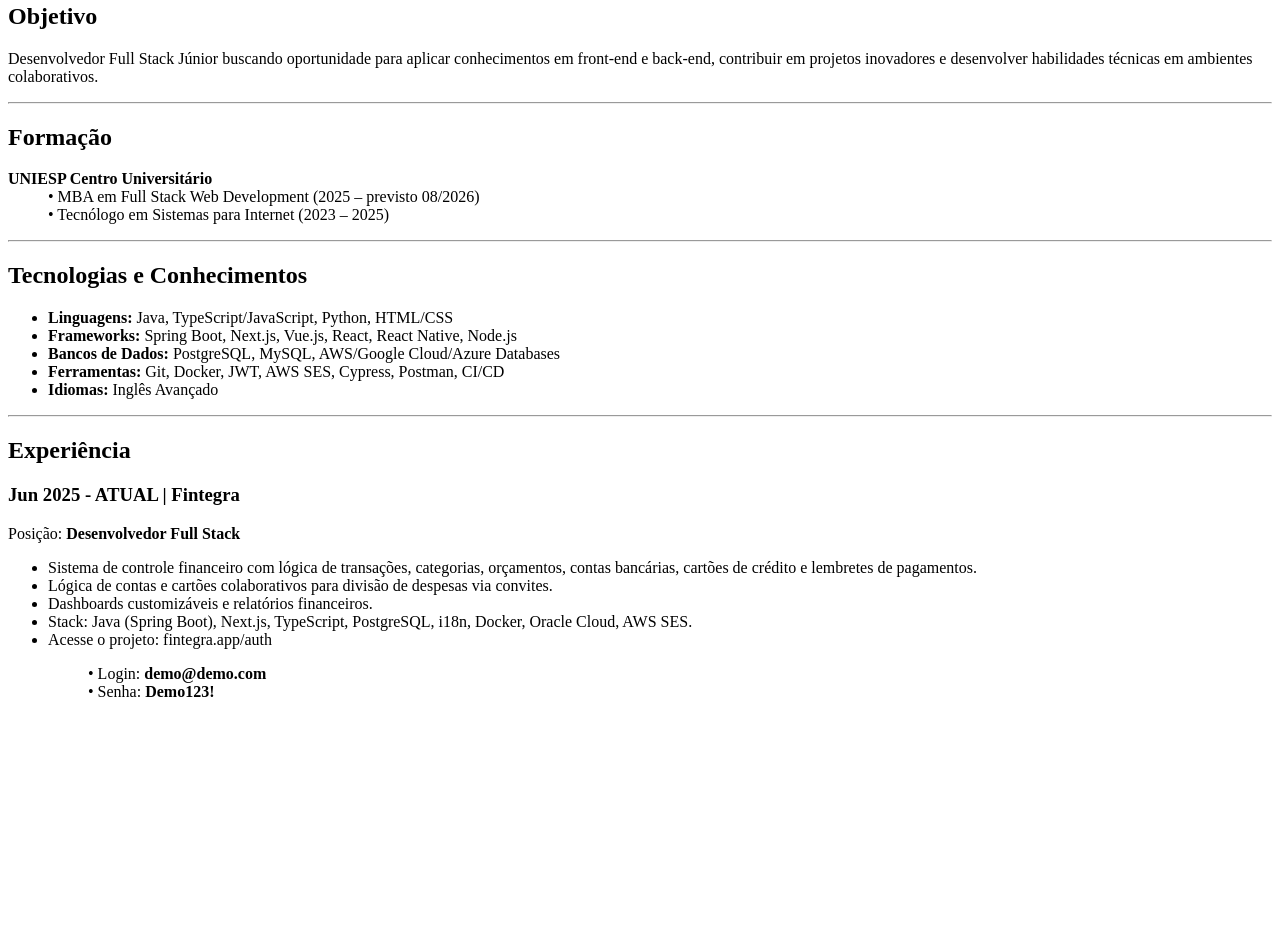
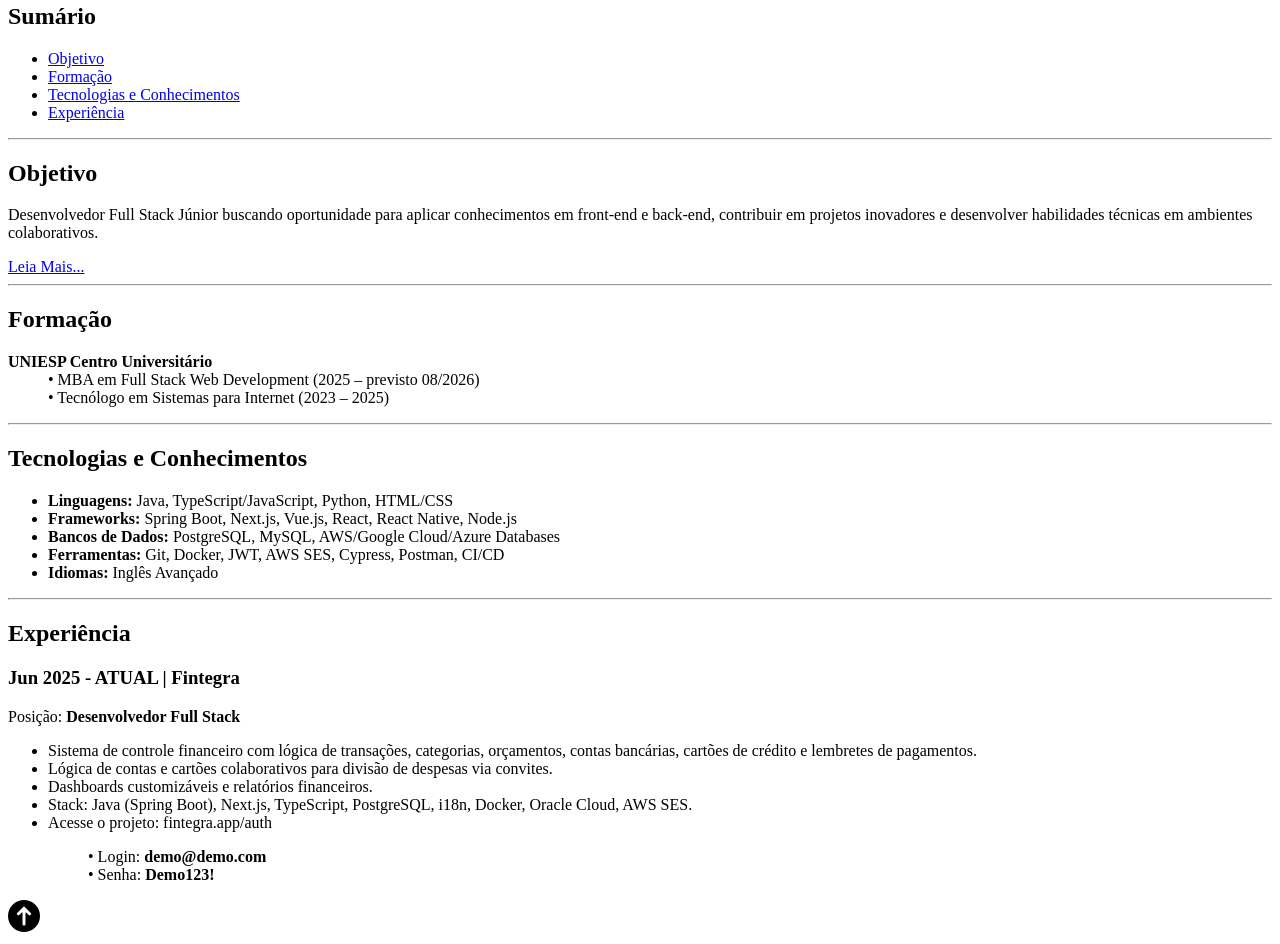
Before and after one commit to mwndl/frontend-pos, a plain HTML site: page relembrando-html/curriculo/index.html in a window 1280 px wide. Shown: the part 308-1252 px from the top of the page. Before the commit the page ends 1025 px from the top, so only its background shows below. Drawn offline with Linux system fonts and the light colour scheme.

Commit message:
adiciona resumo e links internos para navegação entre seções

```diff
--- a/relembrando-html/curriculo.html
+++ b/relembrando-html/curriculo/index.html
@@ -27,9 +27,19 @@
         </div>
     </section>
     <hr>
+    <section id="sumario">
+        <h2>Sumário</h2>
+        <ul>
+            <li><a href="#objetivo">Objetivo</a></li>
+            <li><a href="#formacao">Formação</a></li>
+            <li><a href="#stacks">Tecnologias e Conhecimentos</a></li>
+            <li><a href="#experiencia">Experiência</a></li>
+        </ul>
+    </section>
+    <hr>
     <section id="objetivo">
         <h2>Objetivo</h2>
-        <p>Desenvolvedor Full Stack Júnior buscando oportunidade para aplicar conhecimentos em front-end e back-end, contribuir em projetos inovadores e desenvolver habilidades técnicas em ambientes colaborativos.</p>
+        <p>Desenvolvedor Full Stack Júnior buscando oportunidade para aplicar conhecimentos em front-end e back-end, contribuir em projetos inovadores e desenvolver habilidades técnicas em ambientes colaborativos.</p><span><a href="./pages/resumo.html">Leia Mais...</a></span>
     </section>
     <hr>
     <section id="formacao">
@@ -63,12 +73,15 @@
                 <li>Dashboards customizáveis e relatórios financeiros.</li>
                 <li>Stack: Java (Spring Boot), Next.js, TypeScript, PostgreSQL, i18n, Docker, Oracle Cloud, AWS SES.</li>
                 <li>Acesse o projeto: fintegra.app/auth</li>
-                    <dl>
-                        <dd>• Login: <strong>demo@demo.com</strong></dd>
-                        <dd>• Senha: <strong>Demo123!</strong></dd>
-                    </dl>
+                <dl>
+                    <dd>• Login: <strong>demo@demo.com</strong></dd>
+                    <dd>• Senha: <strong>Demo123!</strong></dd>
+                </dl>
             </ul>
         </div>
     </section>
+    <div>
+        <a href="#inicio"><img src="./assets/voltar.png" style="rotate: 90deg;"></a>
+    </div>
 </body>
 </html>
```
Also changed, not shown: relembrando-html/curriculo/pages/resumo.html (added, +29 -0 lines), relembrando-html/curriculo/assets/voltar.png (added).
